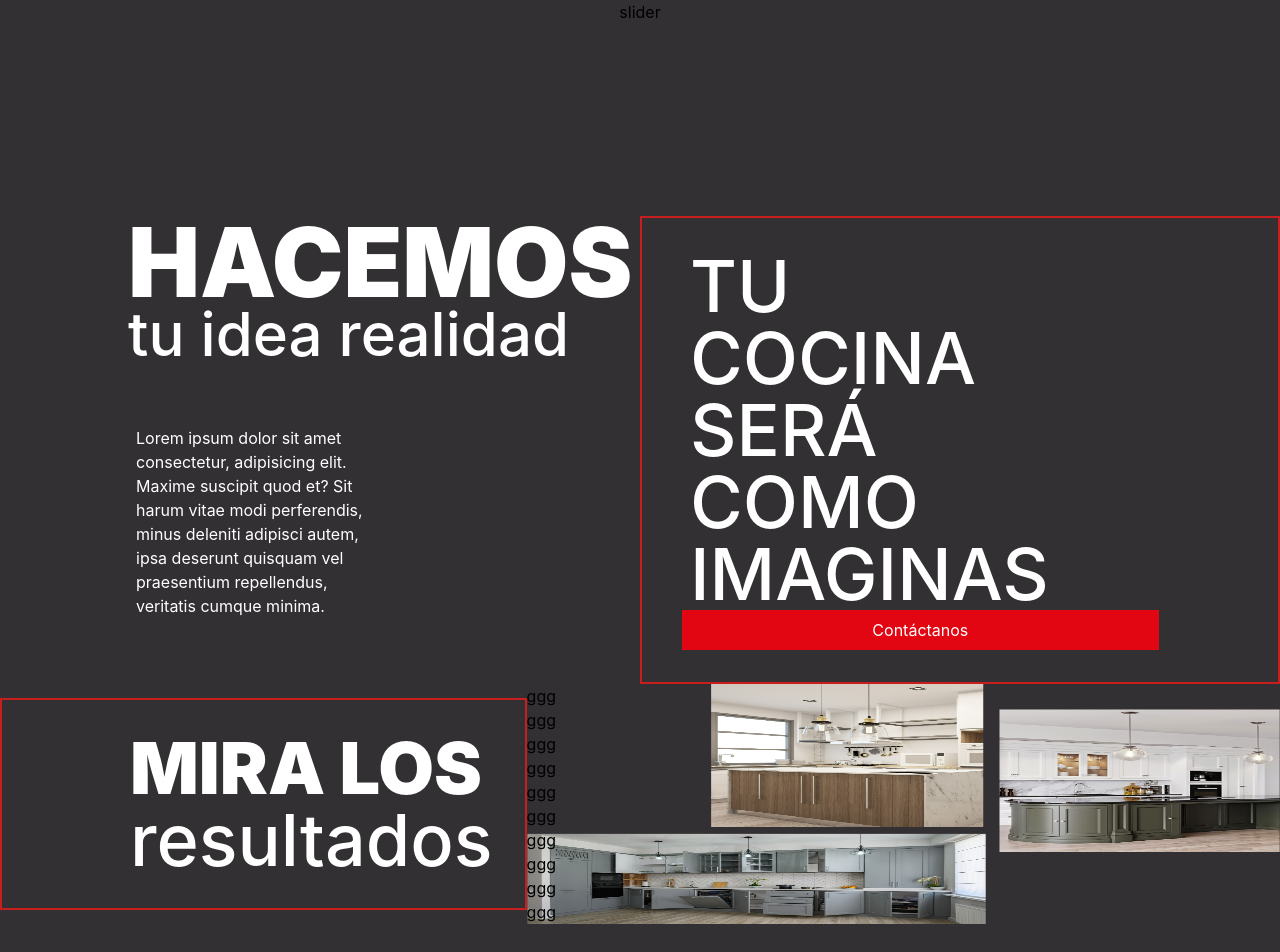
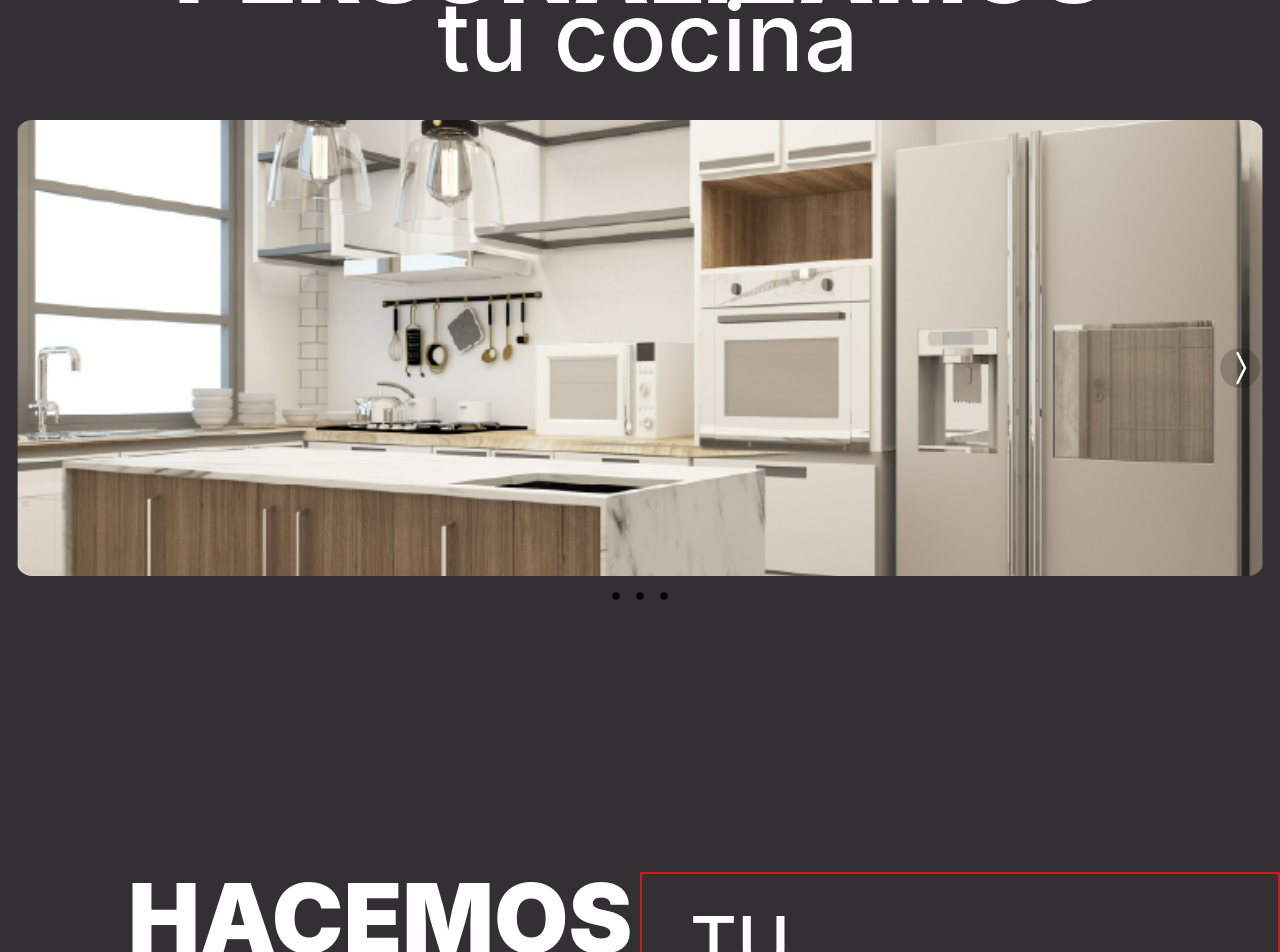
Before and after one commit to Adst009/amodular, a Next.js app: page / in a window 1280 px wide. Shown: the part 1760-2712 px from the top of the page. Built offline with nearby package versions, Linux system fonts and the light colour scheme.

Commit message:
feat: add slider in kitchen.component

```diff
--- a/components/general/footer/footer.component.tsx
+++ b/components/general/footer/footer.component.tsx
@@ -69,7 +69,7 @@ export default function Footer() {
                                  width={50}
                                  height={50}
                                  title="logo telefono"/>
-                            <div>(+57)3001234567</div>
+                            <div className={styles.textico}>(+57)3001234567</div>
                         </div>
                         <div className={styles.items}>
                             <img src={"./images/horario.png"}
--- a/components/views/home/homePage.component.tsx
+++ b/components/views/home/homePage.component.tsx
@@ -3,6 +3,7 @@ import Work from "./work/work.component";
 import Kitchen from "./kitchen/kitchen.component";
 import Make from "./make/make.component";
 import Results from "./results/results.component";
+import Slider from "./slider/slider";
 
 const HomePage = () => {
   return (
@@ -14,6 +15,7 @@ const HomePage = () => {
         <Kitchen />
         <Make/>
         <Results/>
+
     </div>
   );
 };
--- a/components/views/home/kitchen/kitchen.component.tsx
+++ b/components/views/home/kitchen/kitchen.component.tsx
@@ -1,3 +1,4 @@
+import Slider from "../slider/slider";
 import styles from "./kitchen.module.css";
 
 const Kitchen = () => {
@@ -8,16 +9,14 @@ const Kitchen = () => {
         styles.container_text
       }
     >
-      <h2 className={"text-4xl font-black text-white " + styles.title_main}>
+      <h2 className={"text-8xl font-black text-white leading-3" + styles.title_main}>
         PERSONALIZAMOS
       </h2>
-      <h3 className={"text-4xl pl-4 font-medium text-white " + styles.title_main}>
+      <h3 className={"text-8xl pl-4 font-medium text-white " + styles.title_main}>
         tu cocina
       </h3>
 
-      <div>
-        slider
-      </div>
+      <Slider/>
     </div>
 
 
--- a/components/views/home/results/results.component.tsx
+++ b/components/views/home/results/results.component.tsx
@@ -18,16 +18,7 @@ const Results = () => {
 
         </div>
         <div className={styles.container}>
-            <h1>ggg</h1>
-            <h1>ggg</h1>
-            <h1>ggg</h1>
-            <h1>ggg</h1>
-            <h1>ggg</h1>
-            <h1>ggg</h1>
-            <h1>ggg</h1>
-            <h1>ggg</h1>
-            <h1>ggg</h1>
-            <h1>ggg</h1>
+           <h2></h2>
         </div>
       </div>
 
--- a/components/views/home/results/results.module.css
+++ b/components/views/home/results/results.module.css
@@ -3,5 +3,5 @@
     background-size: 100% 100%;
     background-repeat: no-repeat;
     width: 100%;
-    height: auto;
+    height: 800px;
 }
--- /dev/null
+++ b/components/views/home/slider/slider.tsx
@@ -0,0 +1,92 @@
+import React, { useState } from "react";
+import {BsChevronCompactLeft, BsChevronCompactRight} from 'react-icons/bs'
+import {RxDotFilled} from 'react-icons/rx'
+
+function Slider() {
+    const slides =[
+        {
+            url:'./images/personalize/res1.png'
+        },
+        {
+            url:'./images/personalize/res2.png'
+        },
+        {
+            url:'./images/personalize/res3.png'
+        }
+    ];
+
+    const [currentIndex, setCurrentIndex] = useState(0)
+
+    const prevSlide = () =>{
+        const isFirstSlide = currentIndex === 0;
+        const newIndex = isFirstSlide ? slides.length -1 : currentIndex-1;
+        setCurrentIndex(newIndex);
+
+
+    };
+    const nextSlide = () =>{
+        const isLastSlide = currentIndex === slides.length -1;
+        const newIndex = isLastSlide ? 0 : currentIndex+1;
+        setCurrentIndex(newIndex);
+    };
+
+     const goToSlide = (slideIndex: any) => {
+         setCurrentIndex(slideIndex)
+     }
+    return(
+        <div className="max-w-[1600px] h-[760] w-full py-16 px-4 relative group m-auto" >
+            <div style={{backgroundImage:`url(${slides[currentIndex].url})`}} className="w-full h-full rounded-2xl bg-center bg-cover duration-500">
+                <br />
+                <br />
+                <br />
+                <br />
+                <br />
+                <br />
+                <br />
+                <br />
+                <br />
+                <br />
+                <br />
+                <br />
+                <br />
+                <br />
+                <br />
+                <br />
+                <br />
+                <br />
+                <br />
+
+
+
+
+
+
+
+
+
+
+
+
+            </div>
+             {/* left arrow  */}
+             <div className=" hidden group-hover:block absolute top-[50%] -translate-x-0 translate-y-[-50%] left-5 text-2xl rounded-full bg-black/20 text-white cursor-pointer">
+                <BsChevronCompactLeft onClick={prevSlide} size={40}/>
+            </div>
+
+           {/* right arrow  */}
+            <div className="absolute top-[50%] -translate-x-0 translate-y-[-50%] right-5 text-2xl rounded-full bg-black/20 text-white cursor-pointer">
+                <BsChevronCompactRight onClick={nextSlide} size={40}/>
+            </div>
+
+            <div className="flex top-4 justify-center py-2">
+                {slides.map((slide, slideIndex) => (
+                    <div key={slideIndex} onClick={()=> goToSlide(slideIndex)} className="text-2xl cursor-pointer">
+                        <RxDotFilled/>
+                    </div>
+                ))}
+            </div>
+        </div>
+    );
+}
+
+export default Slider;
```
